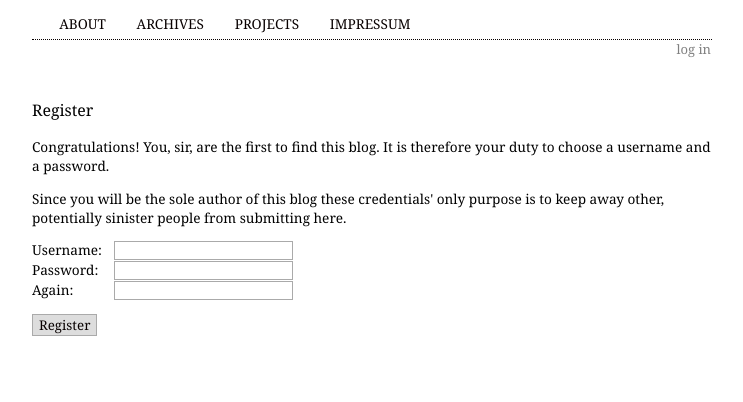
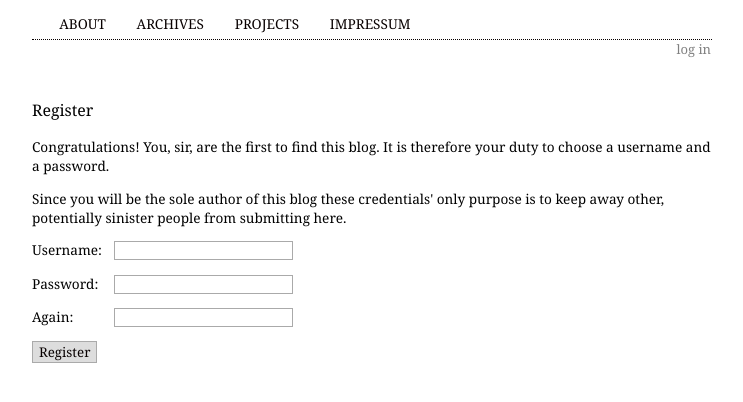
Before and after one commit to eugenkiss/Simblin, a Python web app: template simblin/templates/register.html in a window 1280 px wide. Shown: the top 402 px of the page, without its empty margins (268-1011 px from the left). Run offline with Jinja, Linux system fonts and the light colour scheme; the template is opened without the code that fills it, so the values that code supplies are empty; some libraries are stand-ins or nearby versions.

Commit message:
improved form looks on firefox

```diff
--- a/simblin/templates/login.html
+++ b/simblin/templates/login.html
@@ -3,7 +3,8 @@
   <h3>Login</h3>
   <form action="{{ url_for('login') }}" method=post>
   <label for=username>Username:</label>
-  <input type=text name=username><br/>
+  <input type=text name=username>
+  <div style="margin-top: 1em"></div>
   <label for=password>Password:</label>
   <input type=password name=password>
   <div style="margin-top: 1em"></div>
--- a/simblin/templates/register.html
+++ b/simblin/templates/register.html
@@ -12,9 +12,11 @@ is to keep away other, potentially sinister people from submitting here.
 <form action="{{ url_for('register') }}" method="post">
   <div style="margin: 0 auto;">
     <label for=username>Username:</label>
-    <input type="text" name="username"><br/>
+    <input type="text" name="username">
+    <div style="margin-top: 1em"></div>
     <label for=password>Password:</label>
-    <input type="password" name="password"><br/>
+    <input type="password" name="password">
+    <div style="margin-top: 1em"></div>
     <label for=password2>Again:</label>
     <input type="password" name="password2">
     <div style="margin-top: 1em"></div>
```
